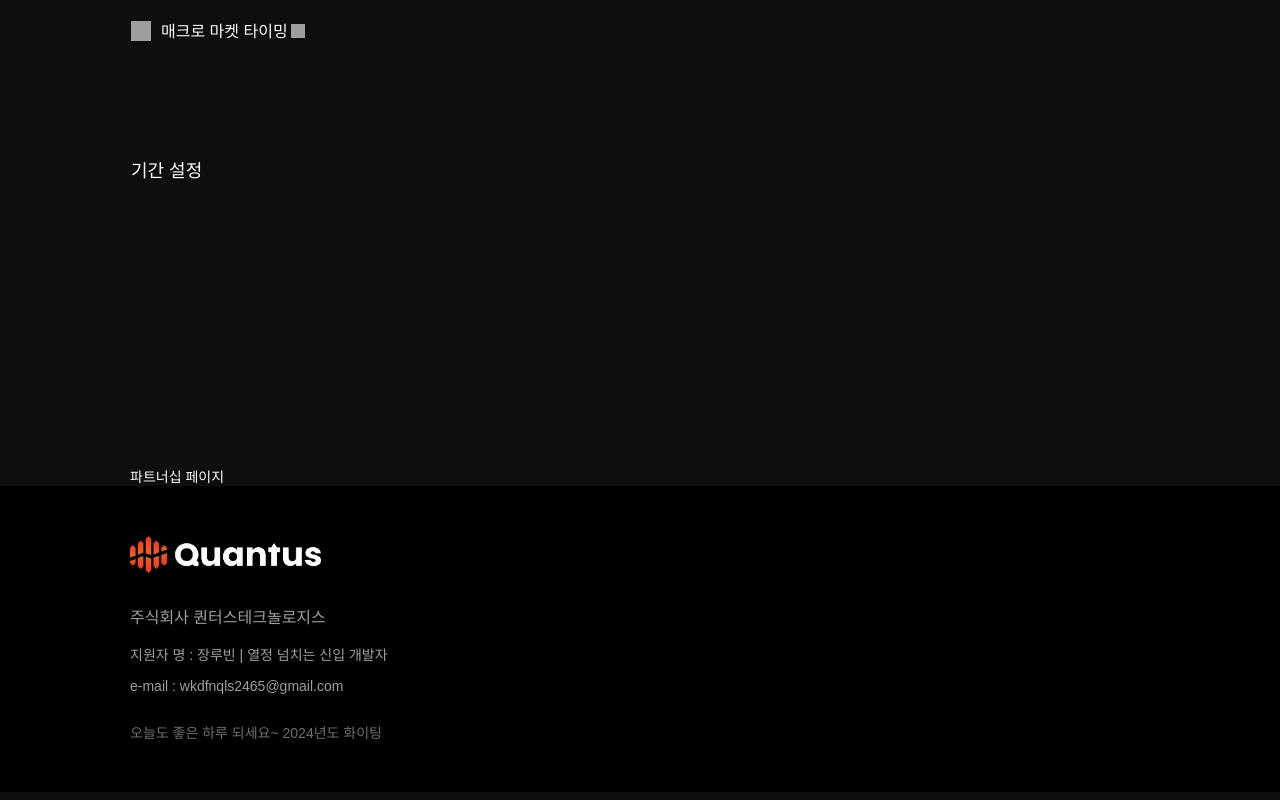
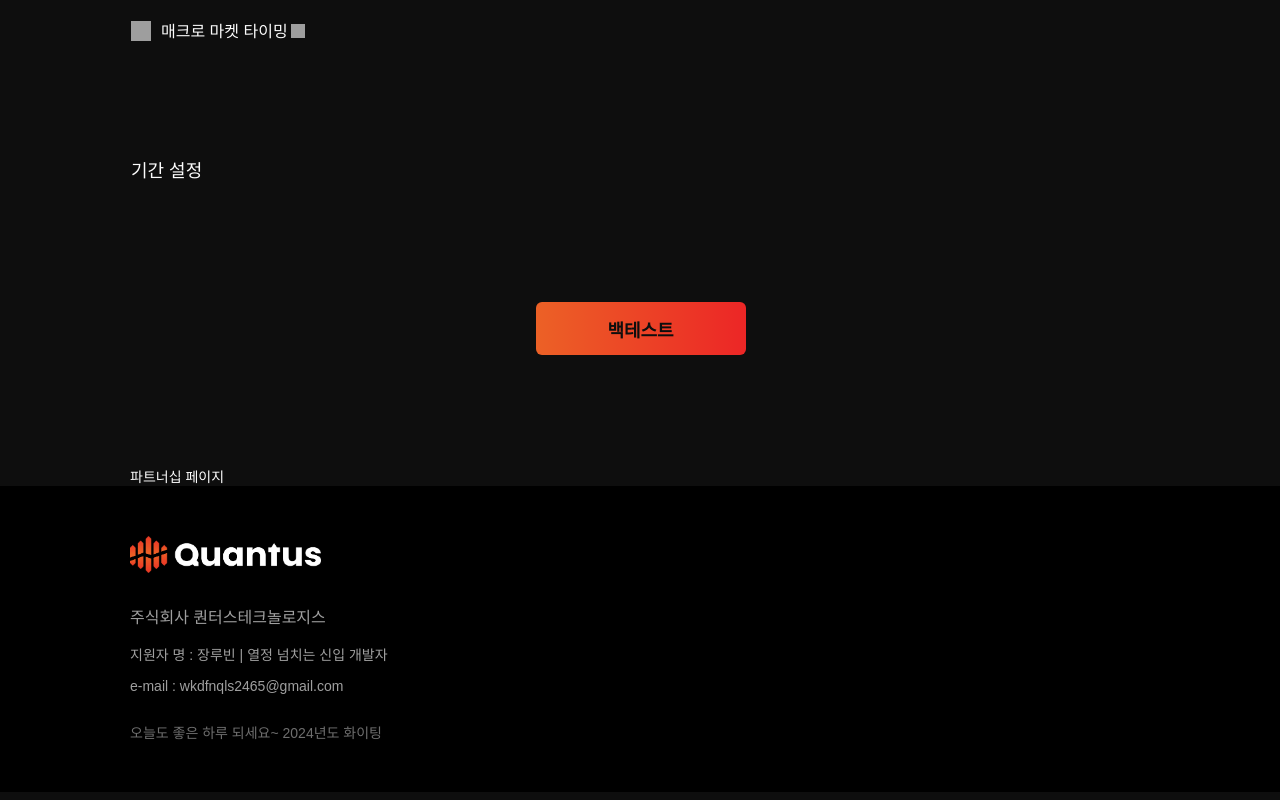
Before and after one commit to JangRuBin2/codingTest_quantus, a React (Create React App) app in the folder my-app/: page /partnership in a window 1280 px wide. Shown: the part 1550-2350 px from the top of the page. Built offline with nearby package versions, Linux system fonts and the light colour scheme; grey boxes are pictures that could not be loaded.

Commit message:
백테스트 구현 -> 로딩 창

```diff
--- a/my-app/src/App.css
+++ b/my-app/src/App.css
@@ -359,6 +359,149 @@ a {
 .css-10p2e9r {
   position: relative;
 }
+.css-1qm89cl {
+  text-align: center;
+  color: rgb(14, 14, 14);
+  font-size: 18px;
+  font-weight: 600;
+}
+.loading {
+  position: fixed;
+  z-index: 999;
+  height: 2em;
+  width: 2em;
+  overflow: visible;
+  margin: auto;
+  top: 0;
+  left: 0;
+  bottom: 0;
+  right: 0;
+}
+
+/* Transparent Overlay */
+.loading:before {
+  content: '';
+  display: block;
+  position: fixed;
+  top: 0;
+  left: 0;
+  width: 100%;
+  height: 100%;
+  background-color: rgba(0,0,0,0.3);
+}
+
+/* :not(:required) hides these rules from IE9 and below */
+.loading:not(:required) {
+  /* hide "loading..." text */
+  font: 0/0 a;
+  color: transparent;
+  text-shadow: none;
+  background-color: transparent;
+  border: 0;
+}
+
+.loading:not(:required):after {
+  content: '';
+  display: block;
+  font-size: 10px;
+  width: 1em;
+  height: 1em;
+  margin-top: -0.5em;
+  -webkit-animation: spinner 1500ms infinite linear;
+  -moz-animation: spinner 1500ms infinite linear;
+  -ms-animation: spinner 1500ms infinite linear;
+  -o-animation: spinner 1500ms infinite linear;
+  animation: spinner 1500ms infinite linear;
+  border-radius: 0.5em;
+  -webkit-box-shadow: rgba(0, 0, 0, 0.75) 1.5em 0 0 0, rgba(0, 0, 0, 0.75) 1.1em 1.1em 0 0, rgba(0, 0, 0, 0.75) 0 1.5em 0 0, rgba(0, 0, 0, 0.75) -1.1em 1.1em 0 0, rgba(0, 0, 0, 0.5) -1.5em 0 0 0, rgba(0, 0, 0, 0.5) -1.1em -1.1em 0 0, rgba(0, 0, 0, 0.75) 0 -1.5em 0 0, rgba(0, 0, 0, 0.75) 1.1em -1.1em 0 0;
+  box-shadow: rgba(0, 0, 0, 0.75) 1.5em 0 0 0, rgba(0, 0, 0, 0.75) 1.1em 1.1em 0 0, rgba(0, 0, 0, 0.75) 0 1.5em 0 0, rgba(0, 0, 0, 0.75) -1.1em 1.1em 0 0, rgba(0, 0, 0, 0.75) -1.5em 0 0 0, rgba(0, 0, 0, 0.75) -1.1em -1.1em 0 0, rgba(0, 0, 0, 0.75) 0 -1.5em 0 0, rgba(0, 0, 0, 0.75) 1.1em -1.1em 0 0;
+}
+
+/* Animation */
+
+@-webkit-keyframes spinner {
+  0% {
+    -webkit-transform: rotate(0deg);
+    -moz-transform: rotate(0deg);
+    -ms-transform: rotate(0deg);
+    -o-transform: rotate(0deg);
+    transform: rotate(0deg);
+  }
+  100% {
+    -webkit-transform: rotate(360deg);
+    -moz-transform: rotate(360deg);
+    -ms-transform: rotate(360deg);
+    -o-transform: rotate(360deg);
+    transform: rotate(360deg);
+  }
+}
+@-moz-keyframes spinner {
+  0% {
+    -webkit-transform: rotate(0deg);
+    -moz-transform: rotate(0deg);
+    -ms-transform: rotate(0deg);
+    -o-transform: rotate(0deg);
+    transform: rotate(0deg);
+  }
+  100% {
+    -webkit-transform: rotate(360deg);
+    -moz-transform: rotate(360deg);
+    -ms-transform: rotate(360deg);
+    -o-transform: rotate(360deg);
+    transform: rotate(360deg);
+  }
+}
+@-o-keyframes spinner {
+  0% {
+    -webkit-transform: rotate(0deg);
+    -moz-transform: rotate(0deg);
+    -ms-transform: rotate(0deg);
+    -o-transform: rotate(0deg);
+    transform: rotate(0deg);
+  }
+  100% {
+    -webkit-transform: rotate(360deg);
+    -moz-transform: rotate(360deg);
+    -ms-transform: rotate(360deg);
+    -o-transform: rotate(360deg);
+    transform: rotate(360deg);
+  }
+}
+@keyframes spinner {
+  0% {
+    -webkit-transform: rotate(0deg);
+    -moz-transform: rotate(0deg);
+    -ms-transform: rotate(0deg);
+    -o-transform: rotate(0deg);
+    transform: rotate(0deg);
+  }
+  100% {
+    -webkit-transform: rotate(360deg);
+    -moz-transform: rotate(360deg);
+    -ms-transform: rotate(360deg);
+    -o-transform: rotate(360deg);
+    transform: rotate(360deg);
+  }
+}
+.css-1dflnl9 {
+  cursor: pointer;
+  display: inline-flex;
+  -webkit-box-pack: center;
+  justify-content: center;
+  -webkit-box-align: center;
+  align-items: center;
+  padding-left: 20px;
+  padding-right: 20px;
+  border-radius: 6px;
+  font-weight: 500;
+  position: relative;
+  background: linear-gradient(to right, rgb(236, 97, 38), rgb(236, 38, 38));
+  height: 53px;
+  width: 210px;
+}
+
+
+
 .css-10p2e9r {
   position: relative;
 }
@@ -738,6 +881,12 @@ a {
   border-radius: 0px 0px 6px 6px;
   background-color: rgb(30, 30, 30);
 }
+.css-1a5xcom .second-btn-wrapper {
+  margin-left: 64px;
+}
+.css-cssveg {
+  position: relative;
+}
 .css-1l59oyi {
   height: 60px;
   margin-top: 48px;
--- a/my-app/src/components/layout/Main.tsx
+++ b/my-app/src/components/layout/Main.tsx
@@ -5,6 +5,8 @@ interface MainProps {
 }
 
 const Main: React.FC<MainProps> = ({ children }) => {
+  // 로딩 화면을 처리하기 위한 state
+  const [isLoading, setLoading] = useState(false);
   // 대규모 데이터를 처리하기 위한 state
   const [currentScroll, setCurrentScroll] = useState(1);
   // 자산 추가에 사용하기 위한 state
@@ -87,6 +89,12 @@ const Main: React.FC<MainProps> = ({ children }) => {
     // 현재 로드된 아이템 수에 10을 더하여 업데이트
     setLoadedCount((prevCount) => prevCount + 10);
   };
+  const backTest = () => {
+    setLoading(true);
+    setTimeout(() => {
+      setLoading(false);
+    }, 6000);
+  }
   useEffect(() => {
     // AssetSimulationInvestment 함수를 통해 데이터 불러오기
     const newData = AssetSimulationInvestment(assetTypeInputValue);
@@ -564,7 +572,24 @@ const Main: React.FC<MainProps> = ({ children }) => {
               <div style={{marginTop : '15px'}}></div>
               <div className='css-1qorevd'>기간 설정</div>
               <div className='css-mjhumy'></div>
-              <div className='css-1a5xcom'></div>
+              {/* 포트 추출 */}
+              <div className='css-1a5xcom'>
+                <div className='css-cssveg'></div>
+                {/* 백테스트 */}
+                <div className='second_btn_wrapper'>
+  <div className='css-cssveg'>
+    <div onClick={backTest} className='css-10p2e9r'>
+      {isLoading ? (
+        <div className='loading'>Loading&#8230;</div>
+      ) : (
+        <div className='css-1dflnl9'>
+          <div className='css-1qm89cl'>백테스트</div>
+        </div>
+      )}
+    </div>
+  </div>
+</div>
+              </div>
             </div>
           </div>
         </div>
```
